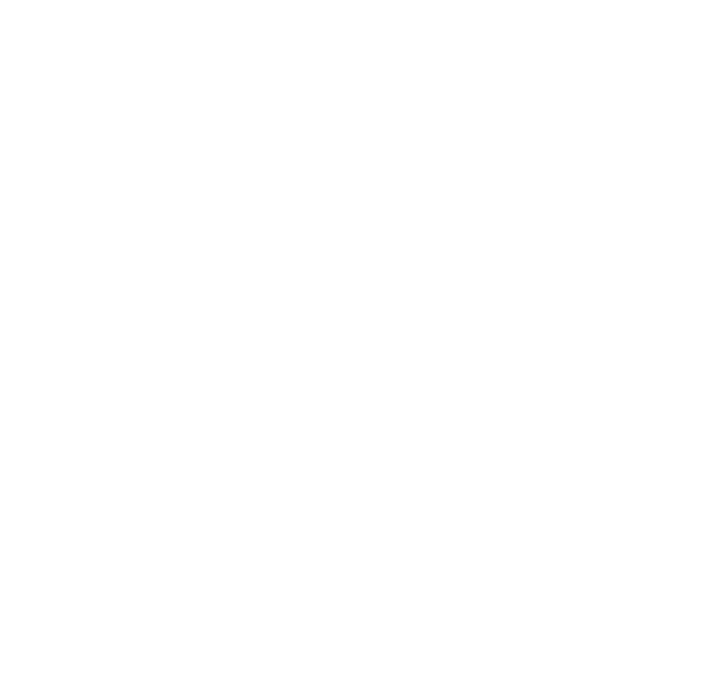
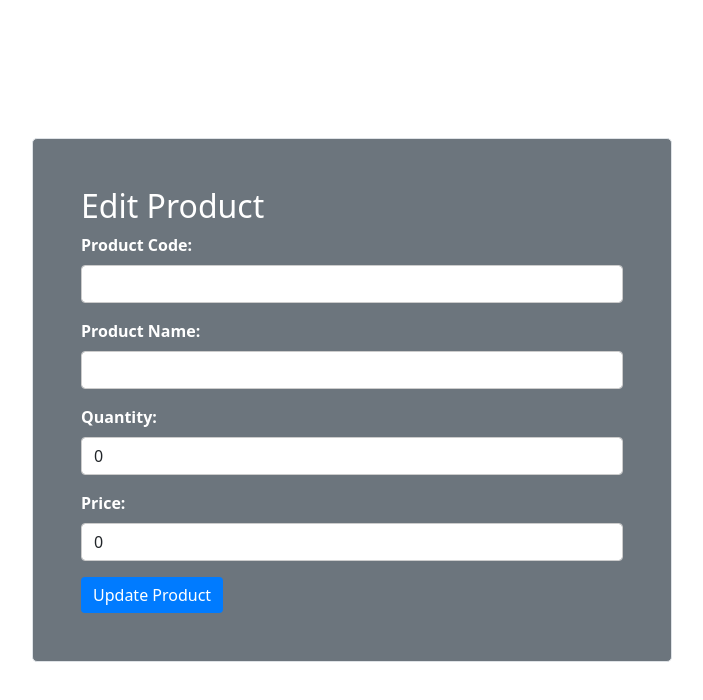
Before and after one commit to eeytm/ProyectoFerreteriaJEEDFrontEnd, a React (Create React App) app: page /edit/1 in a window 1280 px wide. Before the commit this address had no page. Shown: the top 700 px of the page, without its empty margins (288-991 px from the left). Built offline with nearby package versions, Linux system fonts and the light colour scheme.

Commit message:
se añadio la interfaz de editar pero falta la logica

```diff
--- a/src/App.jsx
+++ b/src/App.jsx
@@ -4,6 +4,7 @@ import Home from './Home'
 import 'bootstrap/dist/css/bootstrap.min.css'
 import  {BrowserRouter, Routes, Route } from "react-router-dom"
 import Create from './Create';
+import Update from './Update';
 
 
 function App(){
@@ -12,6 +13,7 @@ function App(){
         <Routes>""
         <Route path="/" element ={<Home/>}></Route>
         <Route path="/create" element ={<Create/>}></Route>
+        <Route path="/edit/:productName" element ={<Update/>}></Route>
         </Routes>
        </BrowserRouter>
     )
--- a/src/Home.jsx
+++ b/src/Home.jsx
@@ -5,22 +5,20 @@ import { Link } from "react-router-dom";
 function Home() {
   // Acceder al estado de productos utilizando useSelector
   const products = useSelector((state) => state.products);
-  console.log(products)
+  console.log(products);
 
   const handleDelete = (producto) => {
-    console.log(producto, 'Hola ')
-    alert("hola desde editar")
+    console.log(producto);
   }
 
   const handleEdit = (producto) => {
-    console.log('Desde editar')
-    alert("hola desde editar")
+    console.log(producto);
   }
 
   return (
-    <div className="container ">
+    <div className="container">
       <h2>Crud App with Jason Server</h2>
-      <Link to="/create"className='btn btn-success my-3'>Create +</Link>
+      <Link to="/create" className='btn btn-success my-3'>Create +</Link>
       <table className="table">
         <thead>
           <tr>
@@ -39,10 +37,9 @@ function Home() {
               <td>${Number(product.price).toFixed(2)}</td>
 
               <td>
-                <button onClick={() => handleEdit(product)} className="btn btn-sm btn-primary">Edit</button>
+              <Link to={`/edit/${product.codName}`} onClick={() => handleEdit(product)} className="btn btn-sm btn-primary">Edit</Link>
                 <button onClick={() => handleDelete(product)} className="btn btn-sm btn-danger ms-2">Delete</button>
-
-                </td>
+              </td>
             </tr>
           ))}
         </tbody>
--- /dev/null
+++ b/src/Update.css
@@ -0,0 +1,68 @@
+/* Update.css */
+
+/* Estilo para el contenedor principal */
+.d-flex {
+    display: flex;
+  }
+
+  .w-100 {
+    width: 100%;
+  }
+
+  .vh-100 {
+    height: 100vh;
+  }
+
+  .justify-content-center {
+    justify-content: center;
+  }
+
+  .align-items-center {
+    align-items: center;
+  }
+
+  /* Estilo para el formulario */
+  .border {
+    border: 1px solid #ccc;
+    border-radius: 5px;
+  }
+
+  .bg-secondary {
+    background-color: #333;
+  }
+
+  .text-white {
+    color: #fff;
+  }
+
+  .p-5 {
+    padding: 1.25rem;
+  }
+
+  /* Estilo para los campos de entrada y etiquetas */
+  .form-label {
+    font-weight: bold;
+  }
+
+  .form-control {
+    width: 100%;
+    padding: 0.375rem 0.75rem;
+    font-size: 1rem;
+    line-height: 1.5;
+    border: 1px solid #ccc;
+    border-radius: 0.25rem;
+  }
+
+  /* Estilo para el botón */
+  .btn-primary {
+    background-color: #007bff;
+    color: #fff;
+    border: none;
+    border-radius: 0.25rem;
+    padding: 0.375rem 0.75rem;
+    cursor: pointer;
+  }
+
+  .btn-primary:hover {
+    background-color: #0056b3;
+  }
--- a/src/Update.jsx
+++ b/src/Update.jsx
@@ -0,0 +1,70 @@
+import React, { useState } from 'react';
+import { useSelector, useDispatch } from 'react-redux';
+import { useParams, useNavigate } from 'react-router-dom';
+import { updateProduct } from './productsReducer';
+import './Update.css'; // Importa tu archivo CSS de estilos
+
+export default function Update() {
+  const { codName } = useParams();
+  const navigate = useNavigate();
+  const dispatch = useDispatch();
+  const products = useSelector((state) => state.products);
+
+  const productToEdit = products.find((product) => product.codName === codName);
+
+  const [editedProduct, setEditedProduct] = useState(
+    productToEdit
+      ? {
+          codName: productToEdit.codName,
+          productName: productToEdit.productName,
+          quantity: productToEdit.quantity,
+          price: productToEdit.price,
+        }
+      : {
+          codName: '',
+          productName: '',
+          quantity: 0,
+          price: 0,
+        }
+  );
+
+  const handleInputChange = (e) => {
+    const { name, value } = e.target;
+    setEditedProduct({
+      ...editedProduct,
+      [name]: value,
+    });
+  };
+
+  const handleUpdate = () => {
+    dispatch(updateProduct(editedProduct));
+    navigate('/');
+  };
+
+  return (
+    <div className="d-flex w-100 vh-100 justify-content-center align-items-center">
+      <div className="w-50 border bg-secondary text-white p-5">
+        <h2>Edit Product</h2>
+        <form>
+          <div className="mb-3">
+            <label htmlFor="codName" className="form-label">Product Code:</label>
+            <input type="text" className="form-control" id="codName" name="codName" value={editedProduct.codName} onChange={handleInputChange} />
+          </div>
+          <div className="mb-3">
+            <label htmlFor="productName" className="form-label">Product Name:</label>
+            <input type="text" className="form-control" id="productName" name="productName" value={editedProduct.productName} onChange={handleInputChange} />
+          </div>
+          <div className="mb-3">
+            <label htmlFor="quantity" className="form-label">Quantity:</label>
+            <input type="number" className="form-control" id="quantity" name="quantity" value={editedProduct.quantity} onChange={handleInputChange} />
+          </div>
+          <div className="mb-3">
+            <label htmlFor="price" className="form-label">Price:</label>
+            <input type="number" step="0.01" className="form-control" id="price" name="price" value={editedProduct.price} onChange={handleInputChange} />
+          </div>
+          <button type="button" onClick={handleUpdate} className="btn btn-primary">Update Product</button>
+        </form>
+      </div>
+    </div>
+  );
+}
--- a/src/productsReducer.jsx
+++ b/src/productsReducer.jsx
@@ -5,14 +5,21 @@ const productsSlice = createSlice({
   name: "products",
   initialState: productsList,
   reducers: {
-    // Agrega la función addProduct dentro de los reducers
     addProduct: (state, action) => {
-      // Esta función debe manejar la lógica para agregar un nuevo producto al estado
-      state.push(action.payload); // Agrega el nuevo producto a la lista
-      console.log("Nuevo producto agregado al estado:", action.payload); // Agrega un console.log
+      state.push(action.payload);
+      console.log("Nuevo producto agregado al estado:", action.payload);
+    },
+    updateProduct: (state, action) => {
+      const { codName, productName, quantity, price } = action.payload;
+      const productToUpdate = state.find(product => product.codName === codName);
+      if (productToUpdate) {
+        productToUpdate.productName = productName;
+        productToUpdate.quantity = quantity;
+        productToUpdate.price = price;
+      }
     },
   },
 });
 
-export const { addProduct } = productsSlice.actions; // Exporta addProduct
+export const { addProduct, updateProduct } = productsSlice.actions;
 export default productsSlice.reducer;
```
